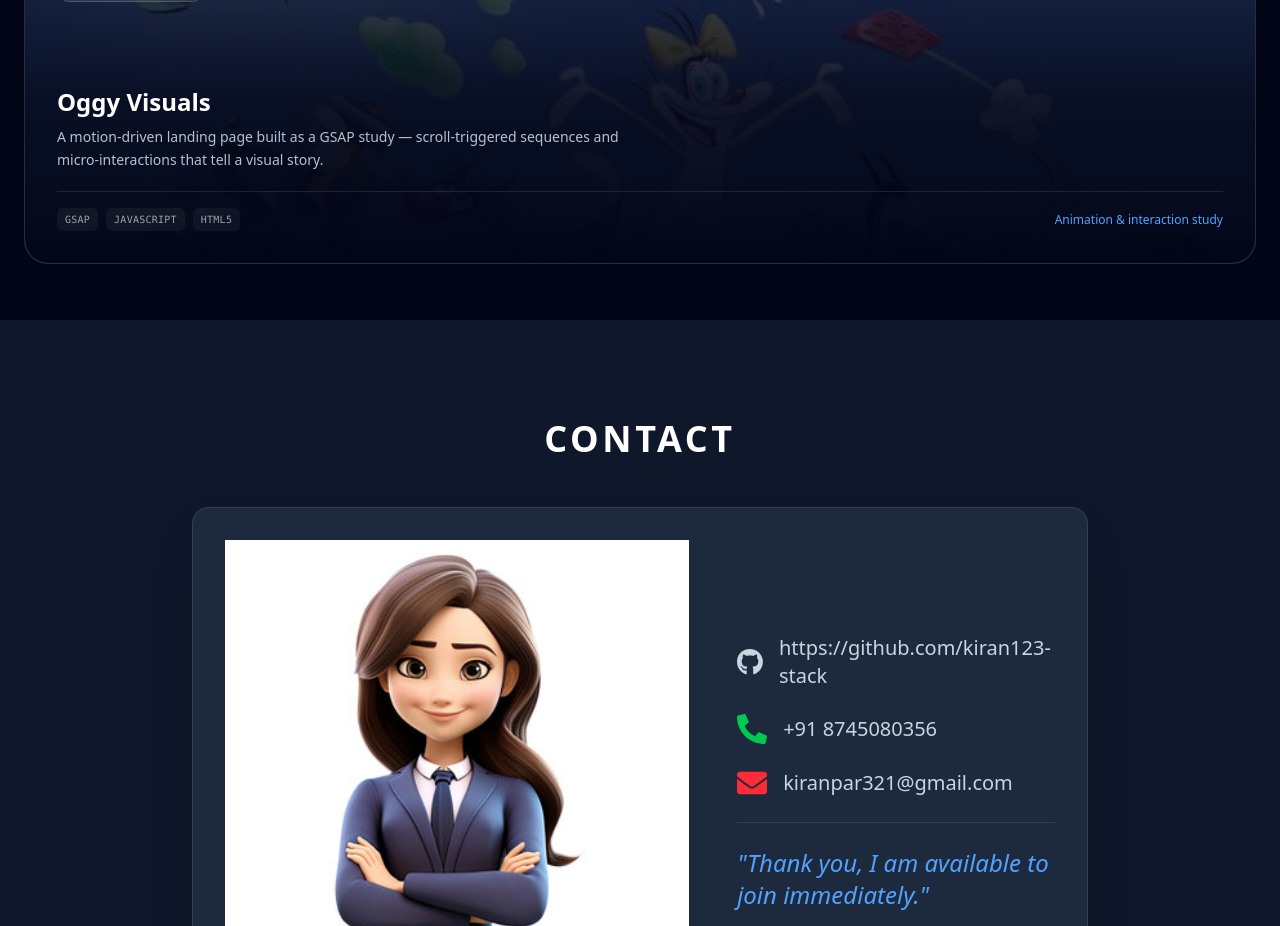
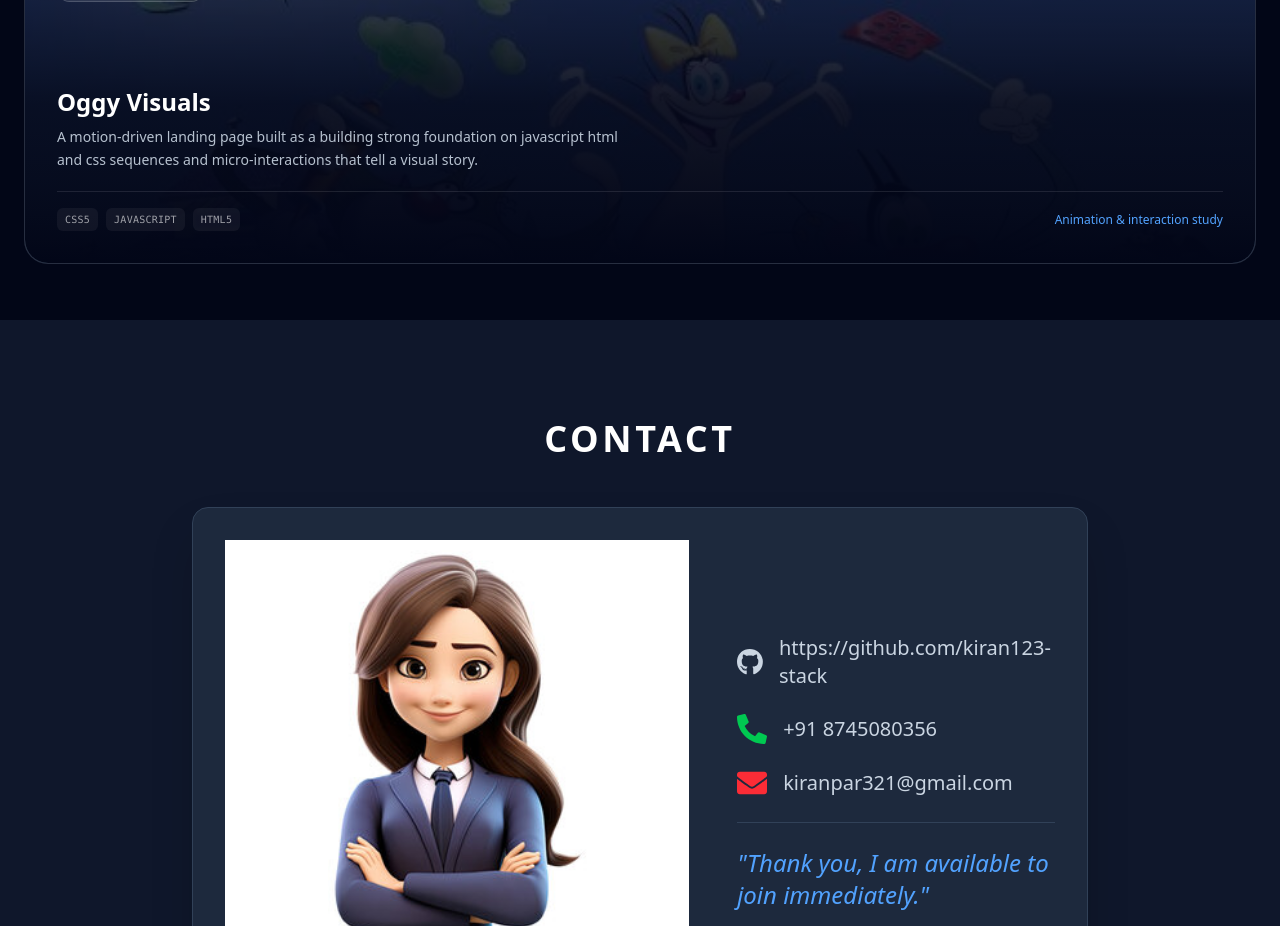
Before and after one commit to kiran123-stack/portfolio_website, a React (Vite) app: page / in a window 1280 px wide. Shown: the part 3660-4586 px from the top of the page. Built offline with nearby package versions, Linux system fonts and the light colour scheme.

Commit message:
Update work.jsx

```diff
--- a/src/pages/work.jsx
+++ b/src/pages/work.jsx
@@ -47,9 +47,9 @@ const projects = [
     title: "Oggy Visuals",
     category: "Creative Frontend",
     description:
-      "A motion-driven landing page built as a GSAP study — scroll-triggered sequences and micro-interactions that tell a visual story.",
+      "A motion-driven landing page built as a building strong foundation on javascript html and css sequences and micro-interactions that tell a visual story.",
     meta: "Animation & interaction study",
-    tech: ["GSAP", "JavaScript", "HTML5"],
+    tech: ["css5", "JavaScript", "HTML5"],
     link: "https://oggy-nu.vercel.app/",
     github: "#",
     image: "/oggy.webp",
```
